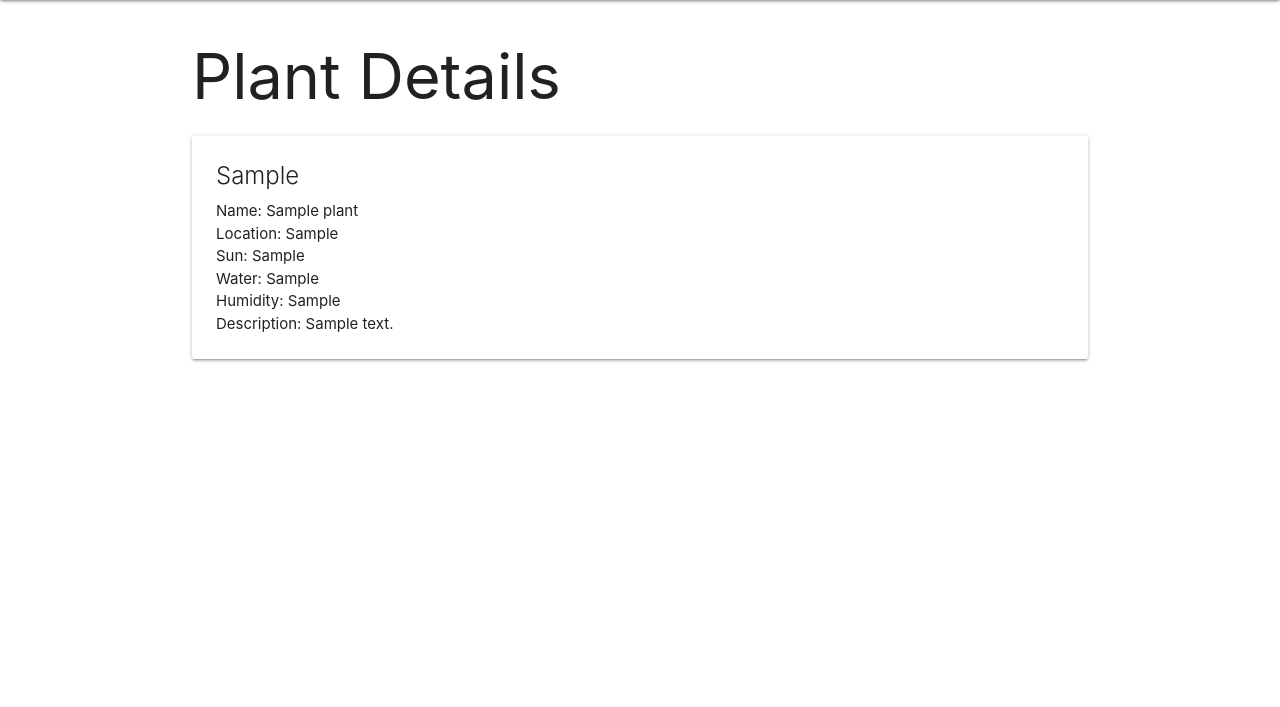
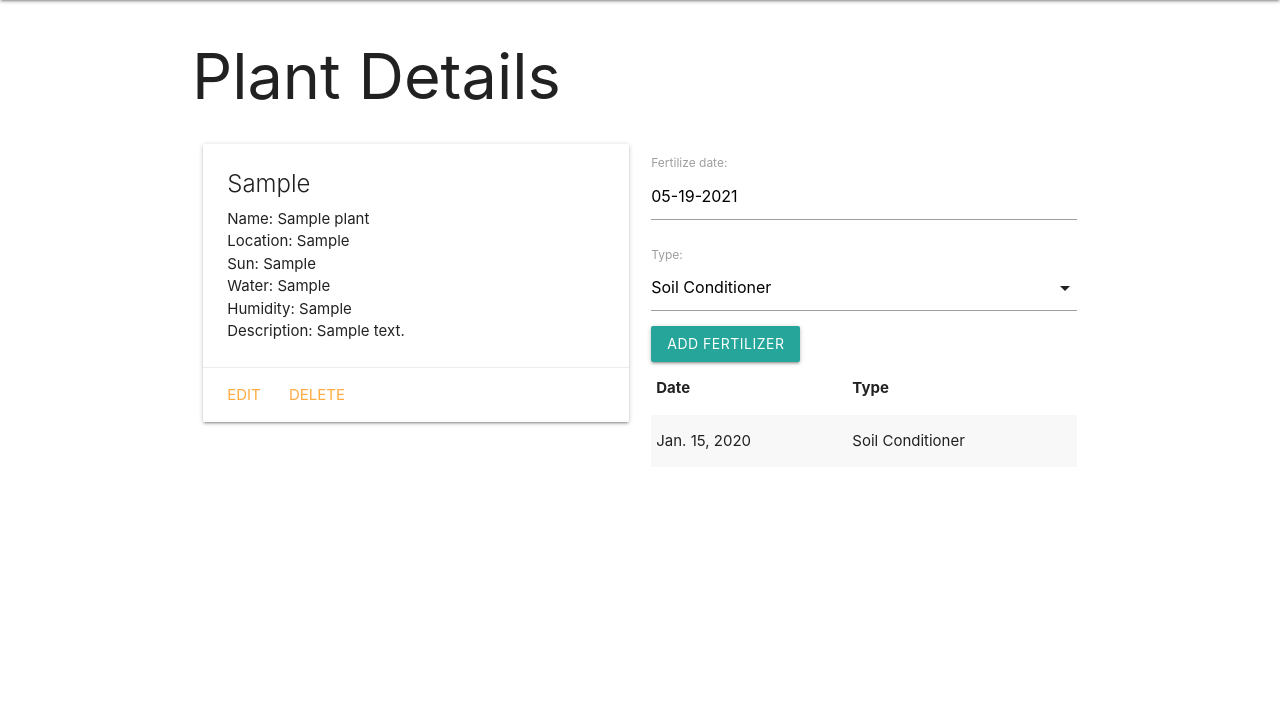
Before and after one commit to rohitgj169/item_collector, a Django app: page /plants/1/ in a window 1280 px wide. Shown: the part 64-771 px from the top of the page. Run offline with Django 3.2, Linux system fonts and the light colour scheme; tables that the repository leaves empty hold one stand-in row (values such as "Sample post").

Commit message:
One to Many

```diff
--- a/itemcollector/main_app/admin.py
+++ b/itemcollector/main_app/admin.py
@@ -1,6 +1,7 @@
 from django.contrib import admin
-from .models import Plant
+from .models import Fertilizer, Plant
 
 # Register your models here.
 
 admin.site.register(Plant)
+admin.site.register(Fertilizer)
--- /dev/null
+++ b/itemcollector/main_app/forms.py
@@ -0,0 +1,7 @@
+from django.forms import ModelForm
+from .models import Fertilizer
+
+class FertilizerForm(ModelForm):
+    class Meta:
+        model = Fertilizer
+        fields = ['date', 'type']
--- a/itemcollector/main_app/models.py
+++ b/itemcollector/main_app/models.py
@@ -1,6 +1,17 @@
+from django import forms
 from django.db import models
 from django.urls import reverse
 # Create your models here.
+
+TYPES = (
+    ('A', 'Soil Conditioner'),
+    ('B', 'Stage 1 - Nitro'),
+    ('C', 'Stage 2 - Grow'),
+    ('D', 'Stage 3 = Bloom')
+)
+
+class DateInput(forms.DateInput):
+    input_type = 'date'
 
 class Plant(models.Model):
     alias= models.CharField(max_length=100)
@@ -18,3 +29,32 @@ class Plant(models.Model):
 
     def get_absolute_url(self):
         return reverse('detail', kwargs = {'plant_id': self.id})
+
+class PlantForm(forms.ModelForm):
+    class Meta:
+        model = Plant
+        fields = '__all__'
+        widgets = {
+            'date_watered': DateInput()
+        }
+
+class PlantEditForm(forms.ModelForm):
+    class Meta:
+        model = Plant
+        fields = ['sun', 'water', 'humidity', 'water_interval', 'date_watered', 'description']
+        widgets = {
+            'date_watered': DateInput()
+        }
+
+class Fertilizer(models.Model):
+    date = models.DateField('fertilize date')
+    type = models.CharField(
+        max_length = 1,
+        choices = TYPES,
+        default = TYPES[0][0]
+        )
+
+    plant = models.ForeignKey(Plant, on_delete = models.CASCADE)
+
+    def __str__(self):
+        return f"Add {self.get_type_display()} on {self.date}"
--- a/itemcollector/main_app/templates/base.html
+++ b/itemcollector/main_app/templates/base.html
@@ -9,6 +9,7 @@
   <title>Plant Collector</title>
   <link rel="stylesheet" href="https://cdnjs.cloudflare.com/ajax/libs/materialize/1.0.0/css/materialize.min.css">
   <link rel="stylesheet" type="text/css" href="{% static 'css/style.css' %}">
+  <script src="https://cdnjs.cloudflare.com/ajax/libs/materialize/1.0.0/js/materialize.min.js"></script>
 </head>
 <body>
   <header class="navbar-fixed">
--- a/itemcollector/main_app/templates/plants/detail.html
+++ b/itemcollector/main_app/templates/plants/detail.html
@@ -4,8 +4,10 @@
 
 <h1>Plant Details</h1>
 
-<div class="card">
-    <div class="card-content">
+<div class="row">
+  <div class="col s6">
+    <div class="card">
+      <div class="card-content">
         <span class="card-title">{{ plant.alias }}</span>
         <p>Name: {{ plant.name }}</p>
         <p>Location: {{ plant.type }}</p>
@@ -13,7 +15,48 @@
         <p>Water: {{ plant.water }}</p>
         <p>Humidity: {{ plant.humidity }}</p>
         <p>Description: {{ plant.description }}</p>
+      </div>
+        <div class="card-action">
+          <a href="{% url 'plants_update' plant.id %}">Edit</a>
+          <a href="{% url 'plants_delete' plant.id %}">Delete</a>
+        </div>
     </div>
+  </div>
+
+  <div class="col s6">
+    <form action="{% url 'add_fertilizer' plant.id %}" method="POST">
+      {% csrf_token %}
+      {{ fertilizer_form.as_p }}
+      <input type="submit" class="btn" value="Add Fertilizer">
+    </form>
+    <table class="striped">
+      <thead>
+        <tr><th>Date</th><th>Type</th></tr>
+      </thead>
+      <tbody>
+        {% for fertilizer in plant.fertilizer_set.all %}
+          <tr>
+            <td>{{fertilizer.date}}</td>
+            <td>{{fertilizer.get_type_display}}</td>
+          </tr>
+        {% endfor %}
+      </tbody>
+    </table>
+  </div>
 </div>
 
+<script>
+  let dateEl = document.getElementById('id_date');
+  M.Datepicker.init(dateEl, {
+    format: 'mm-dd-yyyy',
+    defaultDate: new Date(),
+    setDefaultDate: true,
+    autoClose: true
+  });
+
+  let selectEl = document.getElementById('id_type');
+  M.FormSelect.init(selectEl);
+
+</script>
+
 {% endblock %}
--- a/itemcollector/main_app/urls.py
+++ b/itemcollector/main_app/urls.py
@@ -7,4 +7,7 @@ urlpatterns = [
     path('plants/', views.plants_index, name = 'index'),
     path('plants/<int:plant_id>/', views.plants_detail, name = 'detail'),
     path('plants/create/', views.PlantCreate.as_view(), name = 'plants_create'),
+    path('plants/<int:pk>/update/', views.PlantUpdate.as_view(), name = 'plants_update'),
+    path('plants/<int:pk>/delete/', views.PlantDelete.as_view(), name = 'plants_delete'),
+    path('plants/<int:plant_id>/add_fertilizer', views.add_fertilizer, name = 'add_fertilizer'),
 ]
--- a/itemcollector/main_app/views.py
+++ b/itemcollector/main_app/views.py
@@ -1,7 +1,8 @@
 from datetime import date
-from django.shortcuts import render
-from django.views.generic import CreateView
-from .models import Plant
+from django.shortcuts import render, redirect
+from django.views.generic import CreateView, UpdateView, DeleteView
+from .models import Fertilizer, Plant, PlantForm, PlantEditForm
+from .forms import FertilizerForm
 
 # Create your views here.
 def home(request):
@@ -20,8 +21,28 @@ def plants_index(request):
 
 def plants_detail(request, plant_id):
     plant = Plant.objects.get(id=plant_id)
-    return render(request, 'plants/detail.html', { 'plant': plant })
+    fertilizer_form = FertilizerForm()
+    return render(request, 'plants/detail.html', {
+        'plant': plant,
+        'fertilizer_form': fertilizer_form
+    })
+
+def add_fertilizer(request, plant_id):
+    form = FertilizerForm(request.POST)
+    if form.is_valid():
+        new_entry = form.save(commit = False)
+        new_entry.plant_id = plant_id
+        new_entry.save()
+    return redirect('detail', plant_id = plant_id)
 
 class PlantCreate(CreateView):
     model = Plant
-    fields = '__all__'
+    form_class = PlantForm
+
+class PlantUpdate(UpdateView):
+    model = Plant
+    form_class = PlantEditForm
+
+class PlantDelete(DeleteView):
+    model = Plant
+    success_url = '/plants/'
```
Also changed, not shown: itemcollector/main_app/templates/main_app/plant_confirm_delete.html (added, +15 -0 lines), itemcollector/main_app/templates/main_app/plant_form.html (+8 -2 lines), itemcollector/main_app/migrations/0010_fertilizer.py (added).
